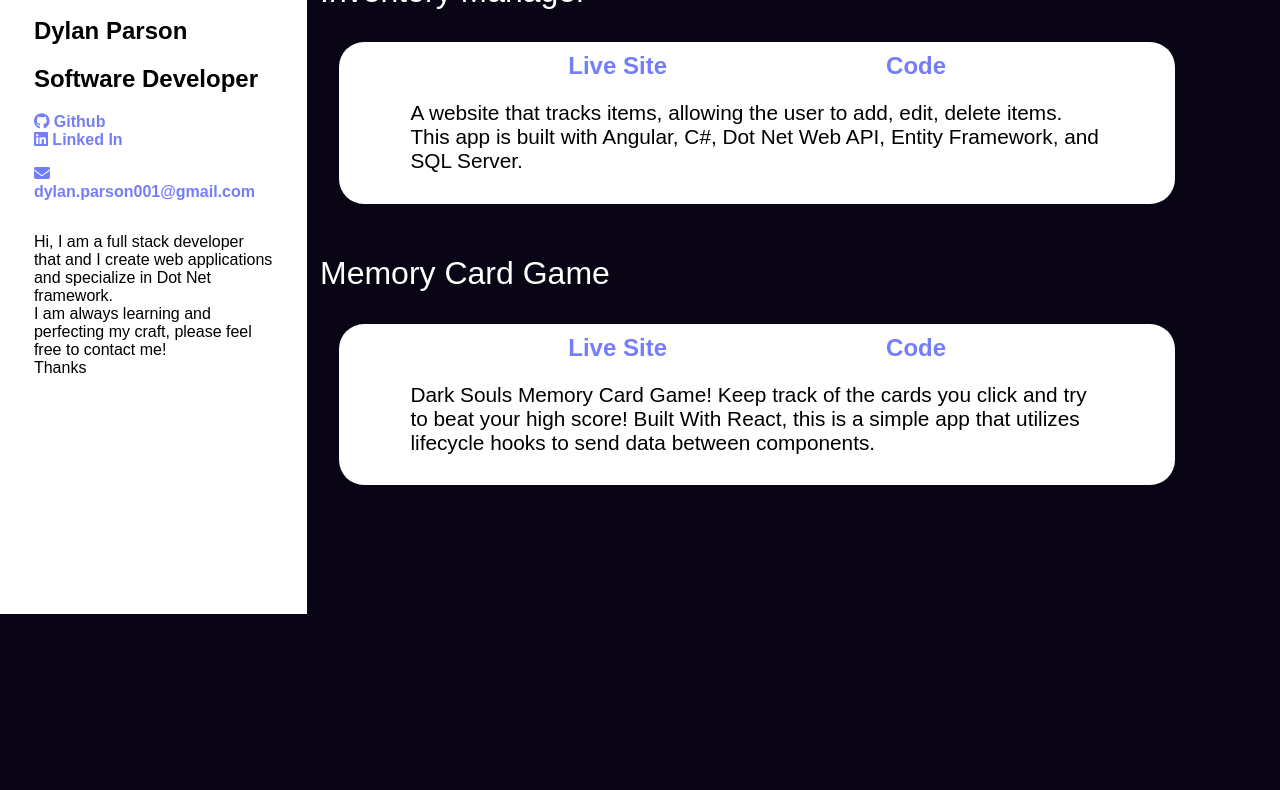
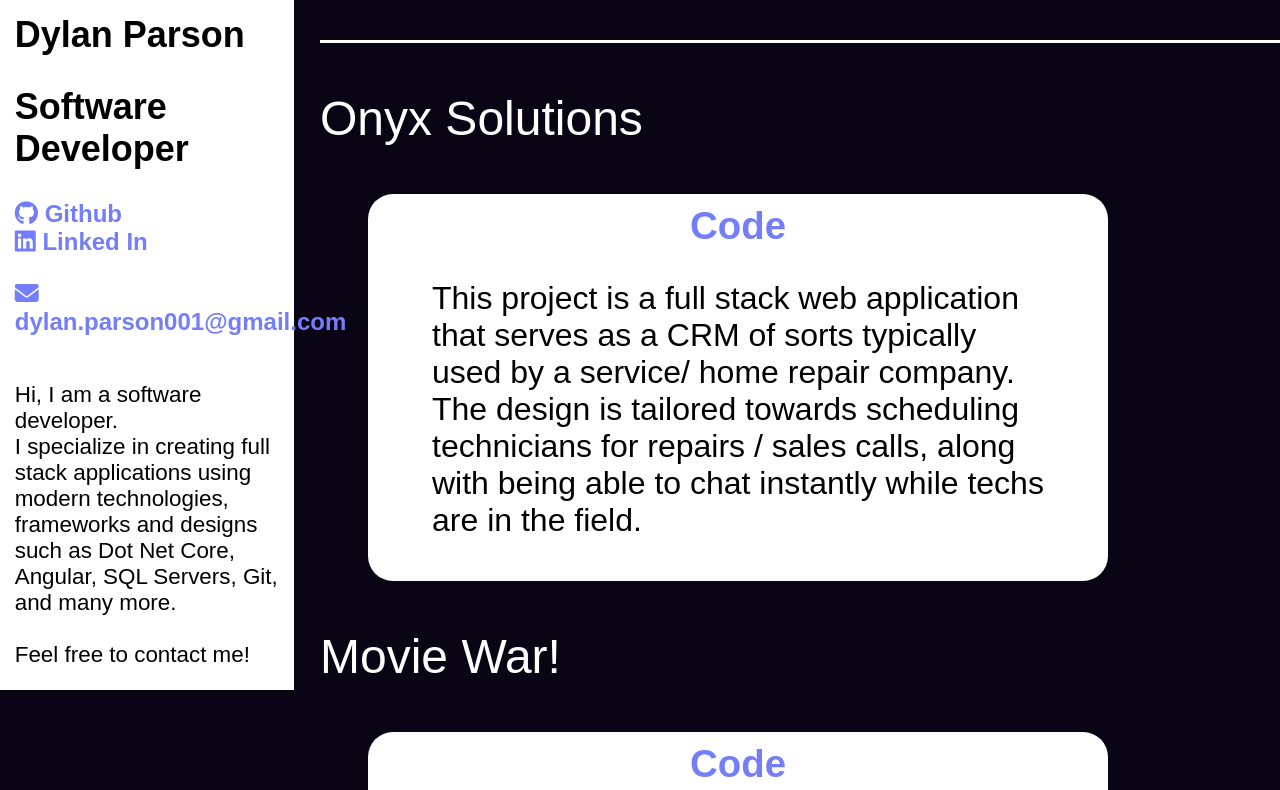
Before and after one commit to dylanparson001/dylanparson.xyz, a plain HTML site: page index.html in a window 1280 px wide. Shown: the part 212-1002 px from the top of the page. Before the commit the page ends 800 px from the top, so only its background shows below. Drawn offline with Linux system fonts and the light colour scheme.

Commit message:
Added projects that im working on, updated styling

```diff
--- a/index.css
+++ b/index.css
@@ -52,9 +52,8 @@ a:visited {
 .nav-container {
   background-color: var(--nav-background-color);
   color: var(--nav-text-color);
-  width: 22vw;
+  width: 23%;
   min-height: 100vh;
-  padding: 1% 1%;
   display: flex;
   flex-direction: column;
   justify-content: space-between;
@@ -70,7 +69,7 @@ a:visited {
   display: none;
 }
 .nav-items {
-  width: 85%;
+  width: 90%;
 }
 
 .nav-picture {
@@ -83,7 +82,7 @@ a:visited {
 }
 
 .nav-title {
-  font-size: 1rem;
+  font-size: 1.5rem;
 }
 
 .nav-links {
@@ -93,10 +92,10 @@ a:visited {
   width: fit-content;
 }
 .nav-links i {
-  font-size: 1rem;
+  font-size: 1.5rem;
 }
 .nav-links a {
-  font-size: 1rem;
+  font-size: 1.5rem;
   text-decoration: none;
   color: var(--main-header-color);
 }
@@ -113,7 +112,7 @@ a:visited {
 }
 
 .nav-about-container {
-  font-size: 1rem;
+  font-size: 1.4rem;
 }
 /* Main */
 .main {
@@ -145,23 +144,23 @@ a:visited {
 
 
 .project-section-border{
-  border-top: 2px white solid;
+  border-top: 3px white solid;
   animation: 1s ease-in 0s 1 slideInFromRight;
   -webkit-animation: 1s ease-in 0s 1 slideInFromRight;
 }
 .project-section-title {
-  font-size: 3rem;
+  font-size: 5rem;
 }
 
 .project {
   color: var(--nav-text-color);
-  width: 85%;
+  width: 75%;
   display: flex;
   flex-direction: column;
   justify-content: left;
   background-color: var(--nav-background-color);
-  margin: 2%;
   padding: 10px;
+  margin-left: 5%;
 
   border-radius: 25px;
   -webkit-border-radius: 25px;
@@ -170,14 +169,14 @@ a:visited {
   -o-border-radius: 25px;
 }
 .project-title {
-  font-size: 2rem;
+  font-size: 3rem;
 }
 .project-links {
   display: flex;
   flex-direction: row;
   justify-content: space-evenly;
   width: 100%;
-  font-size: 1.5rem;
+  font-size: 2.4rem;
   font-weight: bold;
 
 }
@@ -198,7 +197,7 @@ a:visited {
 .project-description{
   align-self: center;
   width: 85%;
-  font-size: 1.3rem;
+  font-size: 2rem;
 }
 
 /* Contact Me */
--- a/index.html
+++ b/index.html
@@ -53,13 +53,14 @@
           </div>
           <div class="nav-about-container">
             <p class="nav-about-me">
-              Hi, I am a full stack developer that and I create web applications
-              and specialize in Dot Net framework.
+              Hi, I am a software developer.
               <br />
-              I am always learning and perfecting my craft, please feel free to
-              contact me!
+              I specialize in creating full stack applications using modern technologies, frameworks and designs such as
+              Dot Net Core, Angular, SQL Servers, Git, and many more.
               <br />
-              Thanks
+              <br />
+
+              Feel free to contact me!
             </p>
           </div>
         </div>
@@ -71,14 +72,49 @@
       <section class="project-section">
         <span class="project-section-border"></span>
         <div>
+          <p class="project-title">Onyx Solutions</p>
+          <div class="project">
+            <div class="project-links">
+
+              <a
+                      target="_blank"
+                      href="https://github.com/dylanparson001/onyx-solutions"
+              >Code</a
+              >
+            </div>
+            <p class="project-description">
+              This project is a full stack web application that serves as a CRM of sorts typically used by a service/
+              home repair company. The design is tailored towards scheduling technicians for repairs / sales calls,
+              along with being able to chat instantly while techs are in the field.
+            </p>
+          </div>
+        </div>
+        <div>
+          <p class="project-title">Movie War!</p>
+          <div class="project">
+            <div class="project-links">
+              <a
+                      target="_blank"
+                      href="https://github.com/dylanparson001/movie-war"
+              >Code</a
+              >
+            </div>
+            <p class="project-description">
+              Players rank upcoming movies, users gain points based on the box office performance of the movie and where they ranked each movie.
+              Games are split by the year, there are 10 rankings, users can rank any movie that is being released that year.
+              Whoever ends the year with the most points wins. Box office stats are updated every Monday morning to calculate the previous weekend.
+            </p>
+          </div>
+        </div>
+        <div>
           <p class="project-title">Inventory Manager</p>
           <div class="project">
             <div class="project-links">
-              <a
-                target="_blank"
-                href="https://github.com/dylanparson001/Inventory-Website"
-                >Live Site</a
-              >
+<!--              <a-->
+<!--                target="_blank"-->
+<!--                href="https://github.com/dylanparson001/Inventory-Website"-->
+<!--                >Live Site</a-->
+<!--              >-->
               <a
                 target="_blank"
                 href="https://github.com/dylanparson001/Inventory-Website"
```
Also changed, not shown: 1 other file.
